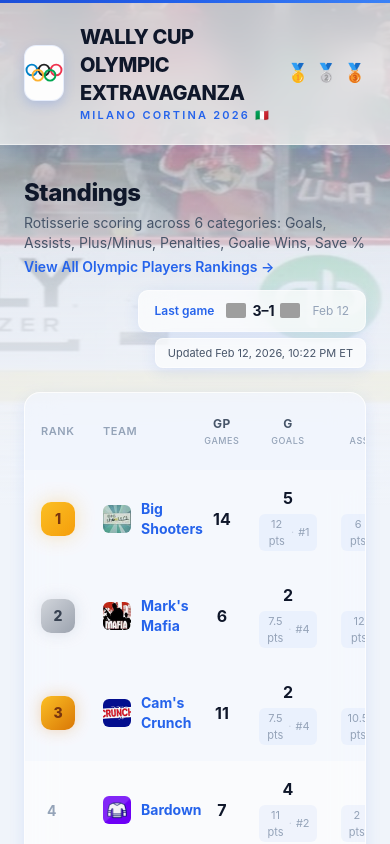
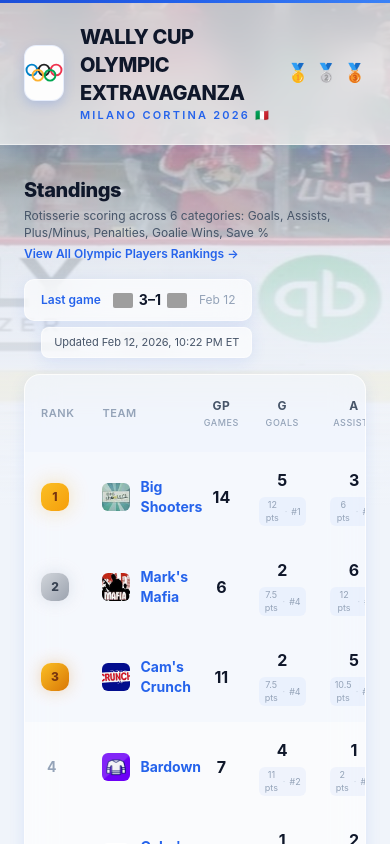
Before and after one commit to cameron-steinman/wally-cup-olympics, a Next.js app: page /wally-cup-olympics/ in a window 390 px wide. Shown: the top 844 px of the page. Built offline with nearby package versions, Linux system fonts and the light colour scheme; grey boxes are pictures that could not be loaded.

Commit message:
Fix TypeScript type assertions for new player data shape

```diff
--- a/app/globals.css
+++ b/app/globals.css
@@ -187,3 +187,189 @@ body::before {
   background: rgba(37, 99, 235, 0.2);
   border-radius: 3px;
 }
+
+/* Mobile Responsive Styles - Only apply at 768px and below */
+@media (max-width: 768px) {
+  /* Reduce font sizes for mobile */
+  body {
+    font-size: 14px;
+  }
+
+  /* Stack header sections vertically on mobile */
+  .mobile-stack {
+    flex-direction: column !important;
+    align-items: stretch !important;
+    gap: 1rem !important;
+  }
+
+  .mobile-stack-header {
+    align-items: flex-start !important;
+    text-align: left !important;
+  }
+
+  /* Team header mobile stacking */
+  .team-header-mobile {
+    flex-direction: column !important;
+    gap: 1rem !important;
+  }
+
+  .team-header-content {
+    flex-direction: column !important;
+    align-items: flex-start !important;
+    text-align: left !important;
+  }
+
+  /* Category grid - stack to 2 columns on mobile */
+  .category-grid-mobile {
+    grid-template-columns: repeat(2, 1fr) !important;
+    gap: 0.5rem !important;
+  }
+
+  /* Table horizontal scroll wrapper */
+  .mobile-table-scroll {
+    /* Enable horizontal scroll for tables */
+    overflow-x: auto;
+    -webkit-overflow-scrolling: touch;
+  }
+
+  /* Reduce table cell padding on mobile */
+  .mobile-table th,
+  .mobile-table td {
+    padding-left: 0.25rem !important;
+    padding-right: 0.25rem !important;
+    font-size: 0.75rem !important;
+  }
+
+  /* Standings table mobile adjustments */
+  .standings-table {
+    min-width: 900px; /* Ensure horizontal scroll */
+  }
+
+  .standings-rank-col {
+    width: 3rem !important;
+  }
+
+  .standings-team-col {
+    min-width: 8rem !important;
+  }
+
+  /* Player/Team detail tables mobile adjustments */
+  .player-table {
+    min-width: 800px; /* Ensure horizontal scroll */
+  }
+
+  /* All players table mobile adjustments */
+  .all-players-table {
+    min-width: 900px; /* Ensure horizontal scroll */
+  }
+
+  /* Medal badge smaller on mobile */
+  .medal-badge {
+    width: 28px !important;
+    height: 28px !important;
+    font-size: 12px !important;
+  }
+
+  /* Points pill smaller on mobile */
+  .points-pill {
+    padding: 4px 10px !important;
+    font-size: 14px !important;
+  }
+
+  /* Category cell adjustments */
+  .cat-rank {
+    font-size: 9px !important;
+    padding: 1px 5px !important;
+  }
+
+  /* Touch-friendly pagination */
+  .pagination-button {
+    min-height: 44px !important;
+    min-width: 44px !important;
+    padding: 0.5rem 1rem !important;
+    font-size: 0.875rem !important;
+  }
+
+  /* Reduce margin/padding for mobile */
+  .mobile-compact {
+    margin-bottom: 1rem !important;
+  }
+
+  .mobile-text-sm {
+    font-size: 0.75rem !important;
+  }
+
+  .mobile-text-xs {
+    font-size: 0.6875rem !important;
+  }
+
+  /* Logo sizing for mobile */
+  .team-logo-mobile {
+    width: 1.25rem !important;
+    height: 1.25rem !important;
+  }
+
+  .team-logo-header-mobile {
+    width: 2.5rem !important;
+    height: 2.5rem !important;
+  }
+
+  /* Flag sizing for mobile */
+  .flag-mobile {
+    width: 14px !important;
+    height: auto !important;
+  }
+
+  /* Last game badge mobile */
+  .last-game-mobile {
+    flex-direction: column !important;
+    align-items: center !important;
+    gap: 0.25rem !important;
+    padding: 0.5rem 0.75rem !important;
+    font-size: 0.6875rem !important;
+  }
+
+  /* Glass card padding reduction */
+  .glass-card-mobile {
+    padding: 0.75rem !important;
+  }
+
+  /* Section headers mobile */
+  .section-header-mobile h2 {
+    font-size: 1.25rem !important;
+  }
+
+  .section-header-mobile p {
+    font-size: 0.75rem !important;
+  }
+
+  /* Category header mobile */
+  .category-header-mobile {
+    padding: 0.5rem 0.25rem !important;
+  }
+
+  .category-header-mobile div:first-child {
+    font-size: 0.6875rem !important;
+  }
+
+  .category-header-mobile div:last-child {
+    font-size: 0.5625rem !important;
+  }
+
+  /* Player rank badges mobile */
+  .rank-badge-mobile {
+    font-size: 0.625rem !important;
+    padding: 0.125rem 0.375rem !important;
+  }
+
+  /* Next game cell mobile */
+  .next-game-mobile {
+    font-size: 0.625rem !important;
+  }
+
+  /* Back link mobile */
+  .back-link-mobile {
+    font-size: 0.75rem !important;
+    margin-bottom: 1rem !important;
+  }
+}
--- a/app/page.tsx
+++ b/app/page.tsx
@@ -152,15 +152,15 @@ export default function Home() {
   return (
     <div>
       {/* Section header */}
-      <div className="mb-6 flex flex-col sm:flex-row sm:items-end sm:justify-between gap-3">
-        <div>
+      <div className="mb-6 flex flex-col sm:flex-row sm:items-end sm:justify-between gap-3 mobile-stack mobile-stack-header mobile-compact">
+        <div className="section-header-mobile">
           <h2 className="text-2xl font-extrabold" style={{ color: 'var(--text-primary)', letterSpacing: '-0.02em' }}>
             Standings
           </h2>
           <p className="text-sm mt-1" style={{ color: 'var(--text-secondary)' }}>
             Rotisserie scoring across 6 categories: {categoryLabels.map(c => c.full).join(', ')}
           </p>
-          <a href="/wally-cup-olympics/players" className="text-sm font-semibold no-underline hover:underline mt-1 inline-block" style={{ color: 'var(--accent-blue)' }}>
+          <a href="/wally-cup-olympics/players" className="text-sm font-semibold no-underline hover:underline mt-1 inline-block mobile-text-sm" style={{ color: 'var(--accent-blue)' }}>
             View All Olympic Players Rankings →
           </a>
         </div>
--- a/app/team/[slug]/page.tsx
+++ b/app/team/[slug]/page.tsx
@@ -101,7 +101,7 @@ function calcFantasyPoints(p: Player): number {
 // Compute global ranking of ALL Olympic players (not just Wally Cup teams)
 function computeGlobalRankings(): Map<string, number> {
   const allPlayers: { name: string; country: string | null; points: number }[] = [];
-  const teams = data.teams as Record<string, TeamData>;
+  const teams = data.teams as unknown as Record<string, TeamData>;
   const seen = new Set<string>();
 
   for (const [, teamData] of Object.entries(teams)) {
@@ -136,7 +136,7 @@ export default async function TeamPage({ params }: { params: Promise<{ slug: str
   const teamName = teamFromSlug(slug);
   if (!teamName) return <div style={{ color: 'var(--text-primary)', padding: 40 }}>Team not found</div>;
 
-  const team = (data.teams as Record<string, TeamData>)[teamName];
+  const team = (data.teams as unknown as Record<string, TeamData>)[teamName];
   const standing = (data.standings as Standing[]).find(s => s.team === teamName)!;
   const countryStatus = data.country_status as Record<string, { status: string; name: string; flag: string; next_game: { vs: string; date: string; time: string } | null }>;
 
```
